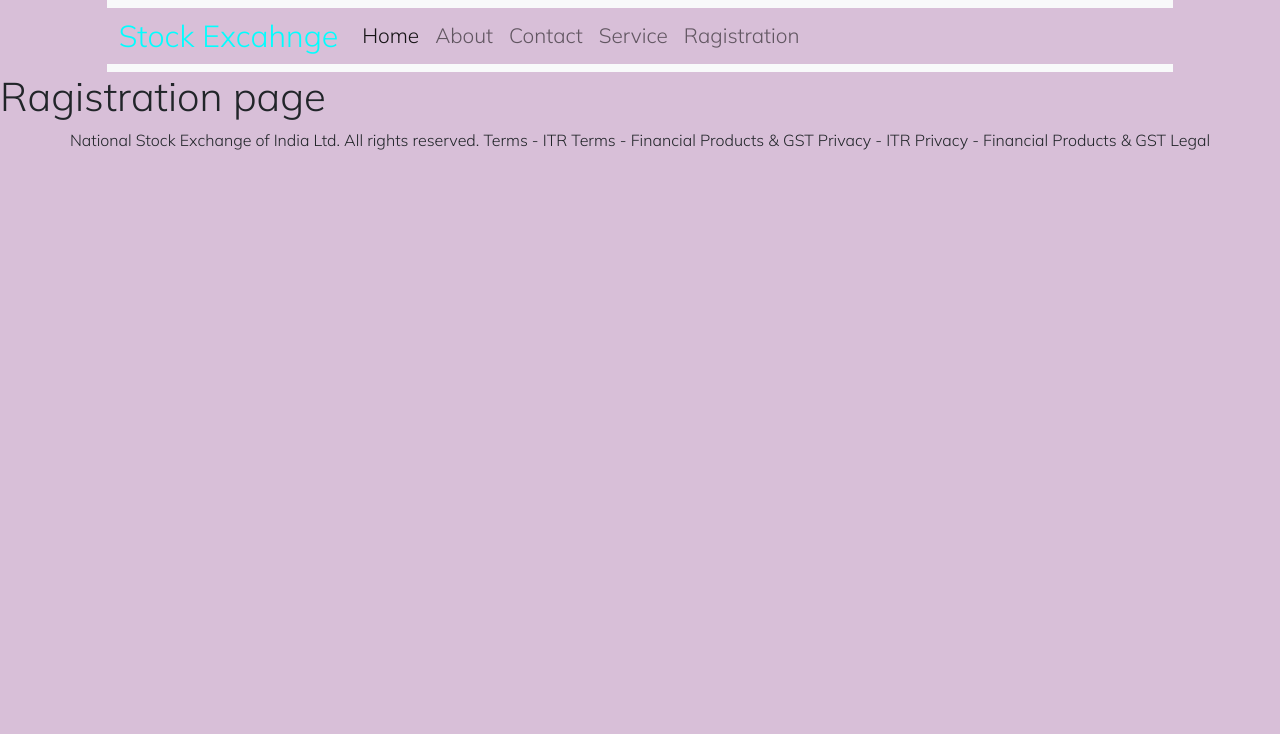
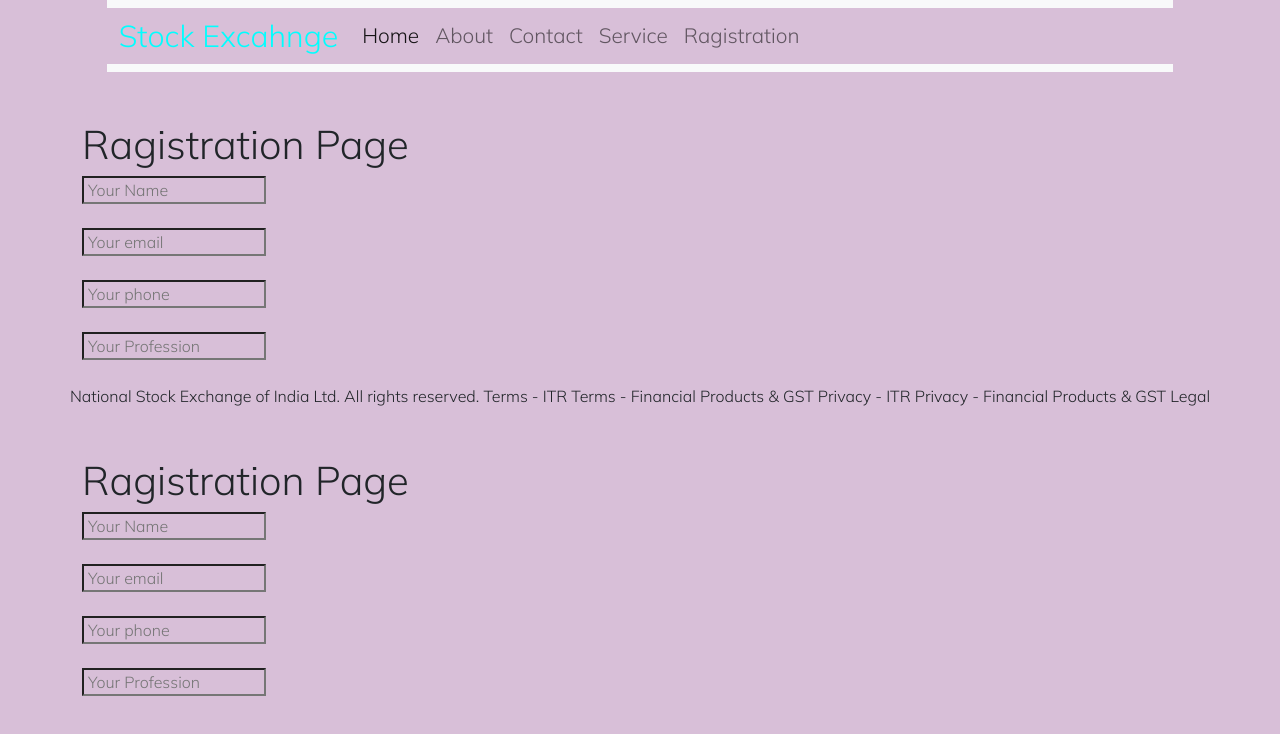
Before and after one commit to MyRouth/dummyreact, a React (Create React App) app: page /Ragistration in a window 1280 px wide. Shown: the top 734 px of the page. Built offline with nearby package versions, Linux system fonts and the light colour scheme.

Commit message:
dummyreact

```diff
--- a/public/index.html
+++ b/public/index.html
@@ -1,4 +1,4 @@
-<!DOCTYPE html>
+ <!DOCTYPE html>
 <html lang="en">
   <head>
     <meta charset="utf-8" />
@@ -10,6 +10,7 @@
       content="Web site created using create-react-app"
     />
     <link rel="apple-touch-icon" href="%PUBLIC_URL%/logo192.png" />
+    <link rel="stylesheet" href="https://cdnjs.cloudflare.com/ajax/libs/material-design-iconic-font/2.2.0/css/material-design-iconic-font.min.css">
     <!--
       manifest.json provides metadata used when your web app is installed on a
       user's mobile device or desktop. See https://developers.google.com/web/fundamentals/web-app-manifest/
--- a/src/App.js
+++ b/src/App.js
@@ -10,7 +10,7 @@ import Contact from './component/Contact';
 import Service from './component/Service';
 import Footer from './component/Footer';
 import {Route,Switch} from "react-router-dom";
-import ragistration from './component/ragistration';
+import Ragistration from './component/Ragistration';
 import Access from './component/Access';
 const App= () => {
   return (
@@ -32,9 +32,10 @@ const App= () => {
     <Route exact path="/About" component={About} />
     <Route exact path="/Service" component={Service} />
     <Route exact path="/Contact" component={Contact} />
-    <Route exact path="/ragistration" component={ragistration} />
+    <Route exact path="/Ragistration" component={Ragistration} />
     </Switch>
     <Footer />
+    <Ragistration />
     </>
   );
 }
--- a/src/component/ragistration.js
+++ b/src/component/ragistration.js
@@ -1,11 +1,49 @@
 import React from "react";
 // import {Button} from "@material-ui/core";
 
-const ragistration = () => {
+const Ragistration = () => {
   return (
-     <h1> Ragistration page</h1>
+    <>
+     <section classsName="signup">
+      <div className="container mt-5">
+        <div className="signup-content">
+          <div className="signup-form">
+            <h1 className="form-title"> Ragistration Page</h1>
+             <form className="ragistar-form" id="ragister-form"> </form>
+             <div className="form-group">
+               <label htmlFor="name">
+                 <i className="zmdi zmdi-account material-icons-name"></i>
+                 </label>
+                 <input type="text" name="name" id="name" autoComplete="off" placeholder=" Your Name "/>
+             </div><br></br>
+
+             <div className="form-group">
+               <label htmlFor="email">
+                 <i className="zmdi zmdi-email material-icons-name"></i>
+                 </label>
+                 <input type="email" name="email" id="email" autoComplete="off" placeholder=" Your email "/>
+             </div><br></br>
+
+             <div className="form-group">
+               <label htmlFor="phone">
+                 <i className="zmdi zmdi-phone material-icons-name"></i>
+                 </label>
+                 <input type="number" name="phone" id="phone" autoComplete="off" placeholder=" Your phone "/>
+             </div><br></br>
+
+             <div className="form-group">
+               <label htmlFor="Work">
+                 <i className="zmdi zmdi-slideshow material-icons-name"></i>
+                 </label>
+                 <input type="text" name="Work" id="Work" autoComplete="off" placeholder=" Your Profession "/>
+             </div><br></br>
+             </div>
+           </div>
+        </div>
+     </section>
+     </>
   );
 }
 
 
-export default ragistration
+export default Ragistration
```
